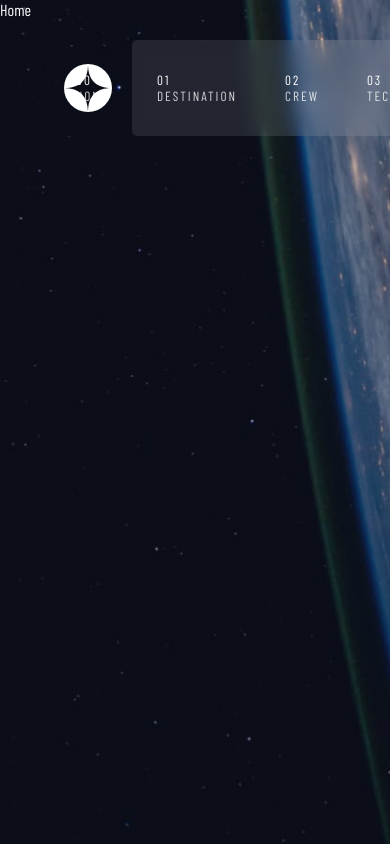
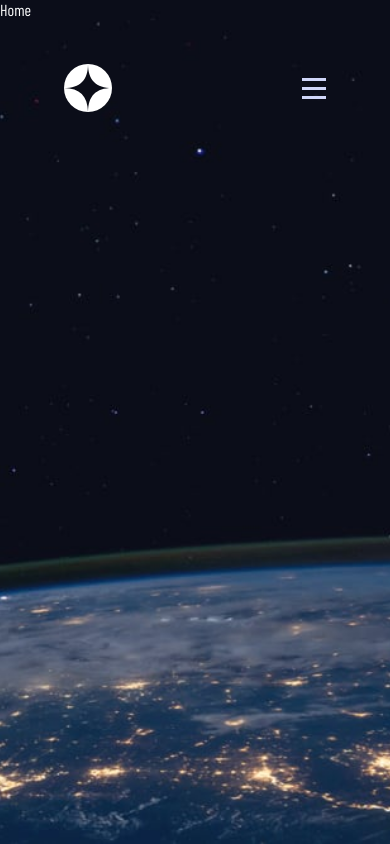
Before and after one commit to Fabricius97/Space-Tourism-Page, a React (Vite) app: page / in a window 390 px wide. Built offline with nearby package versions, Linux system fonts and the light colour scheme; a web font is replaced by a local one.

Commit message:
Navbar dropdown hamburgermenu done

```diff
--- a/src/components/Navbar.jsx
+++ b/src/components/Navbar.jsx
@@ -1,36 +1,67 @@
-import React from "react";
+import React, { useState } from "react";
 import { Link } from "react-router-dom";
 import Logo from "../assets/shared/logo.svg";
 import "../design/Navbar.css";
+import HamburgerMenu from "../assets/shared/icon-hamburger.svg";
+import CloseHamburgerMenu from "../assets/shared/icon-close.svg";
 
 const Navbar = () => {
+  const [isOpen, setIsOpen] = useState(false);
+
+  const toggleMenu = () => {
+    setIsOpen(!isOpen);
+  };
+
   return (
     <>
       <nav className="navbar">
-        <img src={Logo} alt="logo" className="img-logo" />
-        <hr />
-        <ul className="navbar-links">
-          <li>
-            <Link to="/">
+        <img
+          src={Logo}
+          width={48}
+          height={48}
+          alt="logo"
+          className="img-logo"
+        />
+
+        <ul className={`navbar-links ${isOpen ? "active" : ""}`}>
+          <div className={`closeHamburgerMenu ${isOpen ? "active" : ""}`}>
+            <img
+              src={CloseHamburgerMenu}
+              width={24}
+              height={24}
+              alt="closehamburgermenu"
+              onClick={toggleMenu}
+              style={{ cursor: "pointer" }}
+            />
+          </div>
+
+          <li className="links">
+            <Link to="/" className="nav-link" onClick={toggleMenu}>
               00 <span style={{ opacity: "0.8" }}>HOME</span>
             </Link>
           </li>
           <li>
-            <Link to="/destination">
+            <Link to="/destination" className="nav-link" onClick={toggleMenu}>
               01 <span style={{ opacity: "0.8" }}>DESTINATION</span>
             </Link>
           </li>
           <li>
-            <Link to="/crew">
+            <Link to="/crew" className="nav-link" onClick={toggleMenu}>
               02 <span style={{ opacity: "0.8" }}>CREW</span>
             </Link>
           </li>
           <li>
-            <Link to="/technology">
+            <Link to="/technology" className="nav-link" onClick={toggleMenu}>
               03 <span style={{ opacity: "0.8" }}>TECHNOLOGY</span>
             </Link>
           </li>
         </ul>
+        <img
+          src={HamburgerMenu}
+          className={`overlay ${isOpen ? "active" : ""}`}
+          onClick={toggleMenu}
+          style={{ cursor: "pointer" }}
+        />
       </nav>
     </>
   );
--- a/src/design/Home.css
+++ b/src/design/Home.css
@@ -5,3 +5,15 @@
   background-repeat: no-repeat; /* Förhindra att bilden upprepas */
   height: 100vh; /* Sätt höjden på elementet (t.ex. 100% av vyhöjden) */
 }
+
+@media (max-width: 768px) {
+  .home {
+    background-image: url("../assets/home/background-home-tablet.jpg");
+  }
+}
+
+@media (max-width: 425px) {
+  .home {
+    background-image: url("../assets/home/background-home-mobile.jpg");
+  }
+}
--- a/src/design/Navbar.css
+++ b/src/design/Navbar.css
@@ -12,13 +12,14 @@
   display: flex;
   height: 100%;
   align-items: center;
-  min-width: 45%;
+  min-width: 50%;
   justify-content: center;
   gap: 48px;
   padding: 0 40px;
   border-top-left-radius: 5px;
   border-bottom-left-radius: 5px;
   z-index: 1000;
+
   background-color: rgba(255, 255, 255, 0.1);
   backdrop-filter: blur(10px);
   position: relative;
@@ -27,15 +28,44 @@
   font-size: smaller;
 }
 
-hr {
-  border: none; /* Ta bort standardgräns */
-  border-top: 2px solid rgba(255, 255, 255, 0.8); /* Skapa en linje */
-  margin: 0;
-  width: 30%;
+.nav-link {
+  position: relative;
+  text-decoration: none;
+}
+
+.nav-link::after {
+  content: "";
+  position: absolute;
+  left: 0;
+  bottom: -40px; /* Placera linjen under texten */
+  width: 100%;
+  height: 2px; /* Tjockleken på linjen */
+  background-color: rgba(255, 255, 255, 0.5);
+  transform: scaleX(0); /* Dölj linjen initialt */
+  transform-origin: left;
+  transition: transform 0.3s ease; /* Mjuk animation */
+}
+
+.nav-link:hover::after {
+  transform: scaleX(1); /* Visa linjen vid hover */
+}
+
+.nav-link:focus::after {
+  transform: scaleX(1); /* Visa linjen vid fokus */
+  background-color: rgba(255, 255, 255, 1);
 }
 
 .img-logo {
   padding-left: 64px;
+}
+
+.overlay {
+  display: none;
+  padding-right: 64px;
+}
+
+.closeHamburgerMenu {
+  display: none;
 }
 
 @media (max-width: 1120px) {
@@ -43,3 +73,59 @@ hr {
     display: none; /* Justera positionen för mindre skärmar */
   }
 }
+
+@media (max-width: 768px) {
+  .nav-link::after {
+    content: "";
+    position: absolute;
+    left: -10px; /* Justera avståndet från texten */
+    top: 0; /* Placera linjen vid toppen av texten */
+    width: 2px; /* Bredden på linjen (vertikal) */
+    height: 100%; /* Höjden på linjen */
+    transform: scaleY(0); /* Dölj linjen initialt */
+    transform-origin: top; /* Börja animationen från toppen */
+    transition: transform 0.3s ease; /* Mjuk animation */
+  }
+
+  .navbar {
+    align-items: none;
+  }
+
+  .navbar-links {
+    display: none;
+    position: absolute;
+    right: 0px;
+    border-top-left-radius: 0px;
+    border-bottom-left-radius: 0px;
+    width: 50%;
+    align-items: center;
+    flex-direction: column;
+    box-shadow: 0px 4px 6px rgba(0, 0, 0, 0.2);
+    z-index: 10;
+  }
+
+  .navbar-links.active {
+    display: flex;
+    align-items: flex-start;
+    top: 0;
+    position: fixed;
+    justify-content: flex-start;
+    padding-top: 74px;
+    margin: 0;
+  }
+
+  .links {
+    margin-top: 100px;
+  }
+
+  .overlay {
+    display: flex;
+  }
+
+  .closeHamburgerMenu {
+    display: flex;
+    position: absolute;
+    right: 0px;
+    padding-right: 64px;
+  }
+}
```
